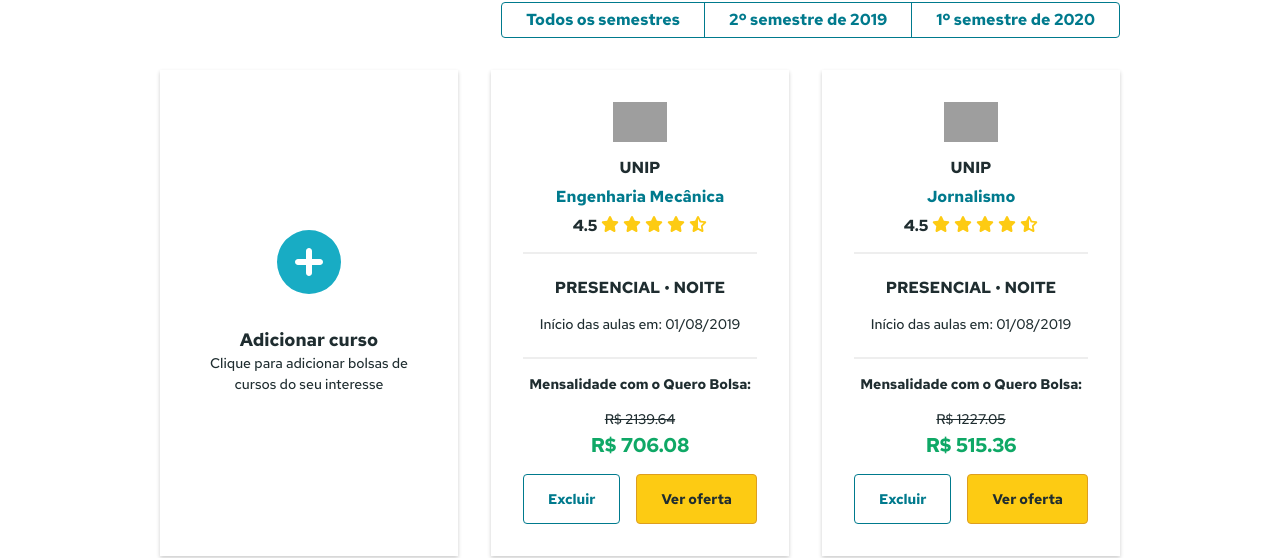
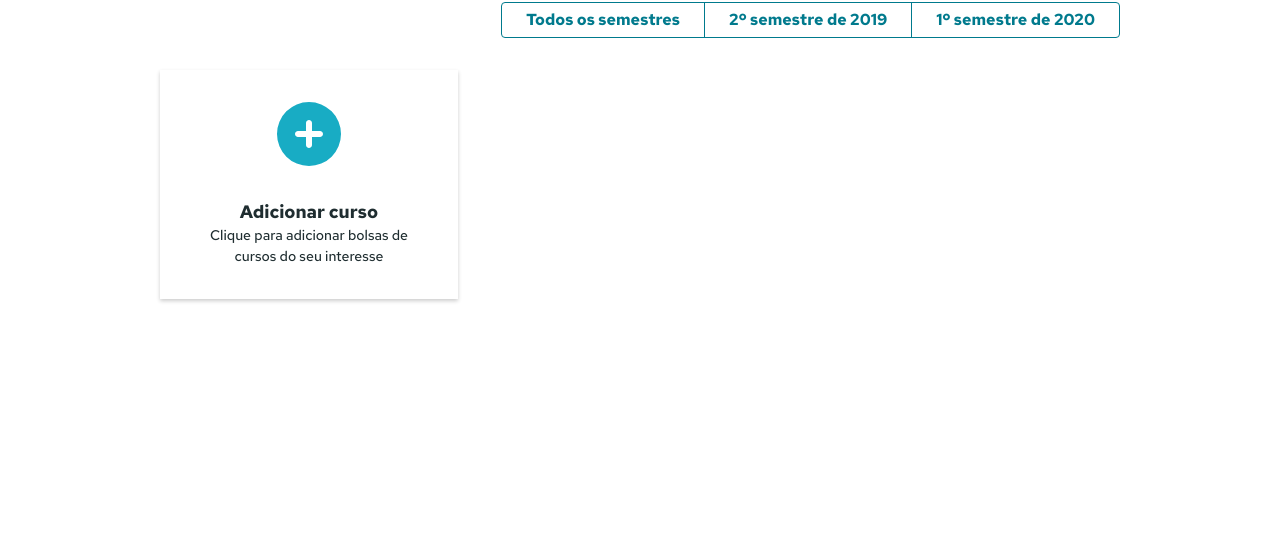
Before and after one commit to joaopedrovaz/qb, a Nuxt app: page /favorites in a window 1280 px wide. Shown: the part 266-824 px from the top of the page. After the commit the page ends 800 px from the top, so only its background shows below. Built offline with nearby package versions, Linux system fonts and the light colour scheme; data requests are answered from the project's data file; grey boxes are pictures that could not be loaded.

Commit message:
feat: integrate add and remove favorites

```diff
--- a/components/QCoursesModal.vue
+++ b/components/QCoursesModal.vue
@@ -89,7 +89,7 @@
 // eslint-disable-next-line no-undef
 const selectedVacancies = ref<string[]>([]);
 
-const emit = defineEmits(['close']);
+const emit = defineEmits(['close', 'save']);
 
 const handleOnClose = () => emit('close');
 
@@ -107,6 +107,7 @@
 
 const onSaveFavoriteVacancies = () => {
   setStorage(StorageKeys.FAVORITES, selectedVacancies.value, 'vacancyList');
+  emit('save', selectedVacancies.value);
   handleOnClose();
 };
 
--- a/components/QListingCourses.vue
+++ b/components/QListingCourses.vue
@@ -68,7 +68,7 @@
 });
 
 // eslint-disable-next-line no-undef
-const { data: vacanciesData } = useFetchVacancies();
+const { result: vacanciesData } = useFetchVacancies();
 
 const emit = defineEmits(['change']);
 // eslint-disable-next-line no-undef
--- a/composables/useFetchVacancies.ts
+++ b/composables/useFetchVacancies.ts
@@ -1,7 +1,24 @@
 import { Vacancy } from '~~/types/Vacancy';
+import { Ref } from 'vue';
 
-export const useFetchVacancies = () => {
-  const data = useLazyFetch<Vacancy[]>('http://localhost:3001/vacancies');
+export const useFetchVacancies = (queryFilters?: string | Ref<string>) => {
+  // useLazyFetch<Vacancy[]>(`http://localhost:3001/vacancies?${queryString.stringify(id.value)}`);
+  const result = ref<Vacancy[] | null>(null);
 
-  return data;
+  const reload = async () => {
+    const res = await fetch(`http://localhost:3001/vacancies?${unref(queryFilters)}`);
+    const data = await res.json();
+    result.value = data;
+  };
+
+  if (isRef(queryFilters)) { // if url is reactive
+    watch(queryFilters, reload);
+  }
+
+  reload();
+
+  return {
+    result,
+    reload,
+  };
 };
--- a/package.json
+++ b/package.json
@@ -28,6 +28,7 @@
     "@fortawesome/free-solid-svg-icons": "^6.1.2",
     "@fortawesome/vue-fontawesome": "^3.0.1",
     "json-server": "^0.17.0",
+    "query-string": "^7.1.1",
     "typescript": "^4.7.4"
   }
 }
--- a/pages/favorites.vue
+++ b/pages/favorites.vue
@@ -23,7 +23,7 @@
       />
 
       <QShowcaseCard
-        v-for="(vacancy, index) in vacancies"
+        v-for="(vacancy, index) in vacanciesData"
         :key="index"
         class="q-favorites__card"
         :university-logo="vacancy.university.logo_url"
@@ -35,7 +35,7 @@
         :rating="vacancy.university.score"
         :old-price="vacancy.full_price"
         :price="vacancy.price_with_discount"
-        @delete="onDelete"
+        @delete="handleOnDelete(vacancy.id)"
         @see-more="onSeeMore"
       />
     </div>
@@ -43,12 +43,16 @@
     <QCoursesModal
       :open="isModalOpen"
       @close="closeModal"
+      @save="setFavoriteVacancies"
     />
   </section>
 </template>
 
 <script lang="ts" setup>
 import { ref } from 'vue';
+import queryString from 'query-string';
+import { StorageKeys } from '~~/types/StorageKeys';
+import { getStorage, setStorage } from '~~/utils/localStorage';
 
 const filterList = [
   { label: 'Todos os semestres' },
@@ -56,16 +60,23 @@
   { label: ' 1º semestre de 2020' },
 ];
 
-const onDelete = () => {
-  console.log('delete');
-};
-
 const onSeeMore = () => {
   console.log('see more');
 };
 
+const favoriteVacancies = ref<string[]>([]);
+
 // eslint-disable-next-line no-undef
-const { data: vacancies } = useFetchVacancies();
+const filters = computed(() => queryString.stringify({ id: favoriteVacancies.value}));
+
+// eslint-disable-next-line no-undef
+const { result } = useFetchVacancies(filters);
+// eslint-disable-next-line no-undef
+const vacanciesData = computed(() => favoriteVacancies.value.length > 0 && result.value);
+
+const setFavoriteVacancies = (vacancies: string[]) => {
+  favoriteVacancies.value = vacancies;
+};
 
 const isModalOpen = ref(false);
 const openModal = () => {
@@ -74,11 +85,21 @@
 const closeModal = () => {
   isModalOpen.value = false;
 };
+const handleOnDelete = (id: string) => {
+  const filteredArr = favoriteVacancies.value.filter((vacancy) => vacancy !== id);
+  favoriteVacancies.value = filteredArr;
+  setStorage(StorageKeys.FAVORITES, filteredArr, 'vacancyList');
+};
 
+// eslint-disable-next-line no-undef
+onMounted(() => {
+  favoriteVacancies.value = getStorage<string[]>(StorageKeys.FAVORITES, 'vacancyList') || [];
+});
 
-// useHead({
-//   title: 'Bolsas favoritas',
-// });
+// eslint-disable-next-line no-undef
+useHead({
+  title: 'Bolsas favoritas',
+});
 </script>
 
 <style lang="scss" scoped>
@@ -121,7 +142,7 @@
     margin-top: 128px;
 
     .q-favorites__container {
-      justify-content: space-between;
+      justify-content: flex-start;
     }
 
     .q-favorites__group-button {
```
Also changed, not shown: 1 other file (tests, documents, lock files or other folders).
